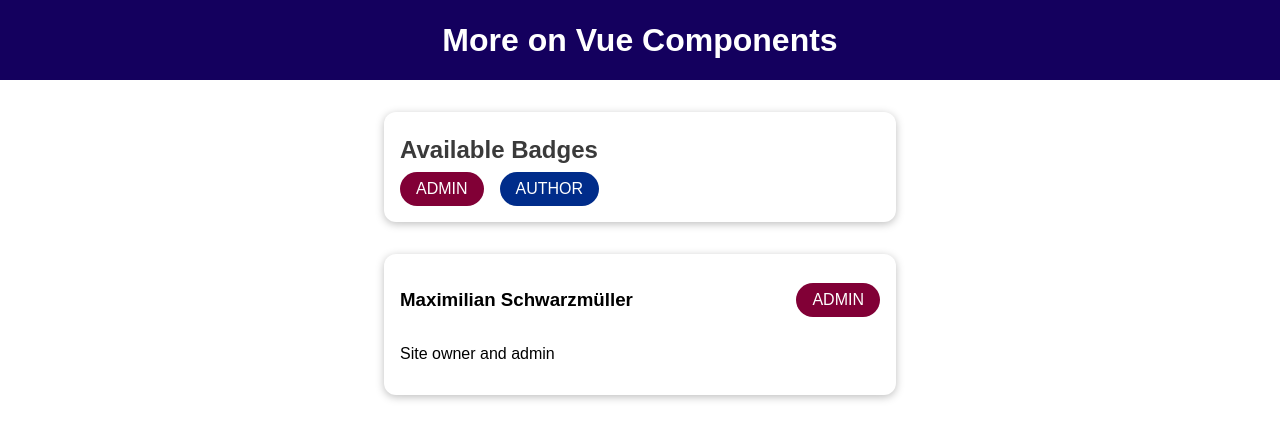
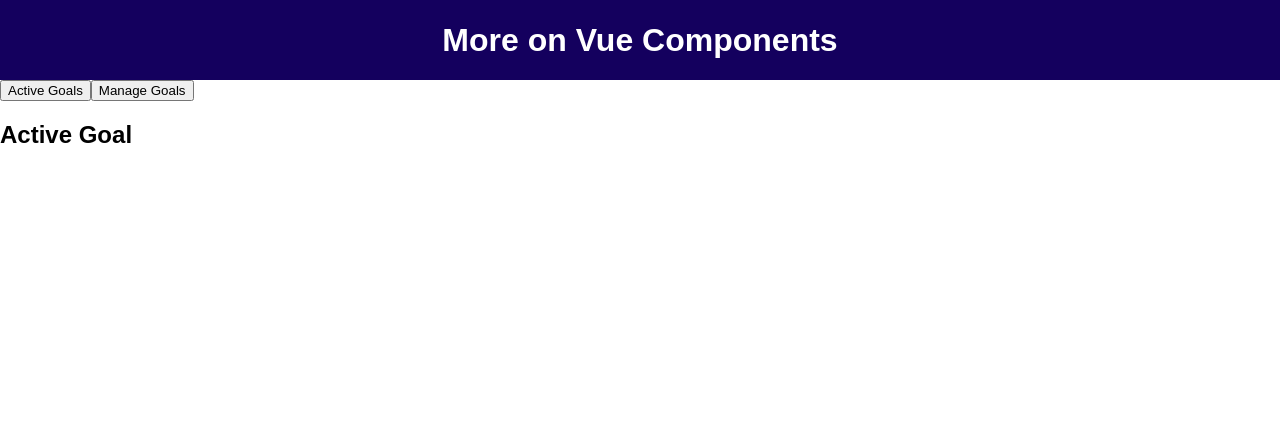
Before and after one commit to syedsimanta03/vue-practise, a Vue app: page / in a window 1280 px wide. Shown: the top 440 px of the page. Built offline with nearby package versions, Linux system fonts and the light colour scheme.

Commit message:
dynamic component

```diff
--- a/src/App.vue
+++ b/src/App.vue
@@ -1,37 +1,40 @@
 <template>
   <div>
     <the-header></the-header>
-    <!-- <TheHeader /> -->
-    <badge-list></badge-list>
-    <user-info
-      :full-name="activeUser.name"
-      :info-text="activeUser.description"
-      :role="activeUser.role"
-    ></user-info>
+    <button @click="setSelectCom('ActiveGoals')">Active Goals</button>
+    <button @click="setSelectCom('ManageGoals')">Manage Goals</button>
+    <component :is="selectCom"></component>
   </div>
 </template>
 
 <script>
-import TheHeader from './components/TheHeader.vue';
-import BadgeList from './components/BadgeList.vue';
-import UserInfo from './components/UserInfo.vue';
+import TheHeader from './components/TheHeader.vue'
+import ActiveGoals from './components/ActiveGoals.vue'
+import ManageGoals from './components/ManageGoals.vue'
 
 export default {
   components: {
     TheHeader,
-    BadgeList,
-    UserInfo
+    ActiveGoals,
+    ManageGoals,
   },
   data() {
     return {
+      selectCom: 'ActiveGoals',
       activeUser: {
         name: 'Maximilian Schwarzmüller',
         description: 'Site owner and admin',
         role: 'admin',
       },
-    };
+    }
   },
-};
+
+  methods: {
+    setSelectCom(cmp) {
+      this.selectCom = cmp
+    },
+  },
+}
 </script>
 
 <style>
--- /dev/null
+++ b/src/components/ActiveGoals.vue
@@ -0,0 +1,3 @@
+<template>
+  <h2>Active Goal</h2>
+</template>
--- /dev/null
+++ b/src/components/ManageGoals.vue
@@ -0,0 +1,3 @@
+<template>
+<h2>Manage Goals</h2>
+</template>
```
